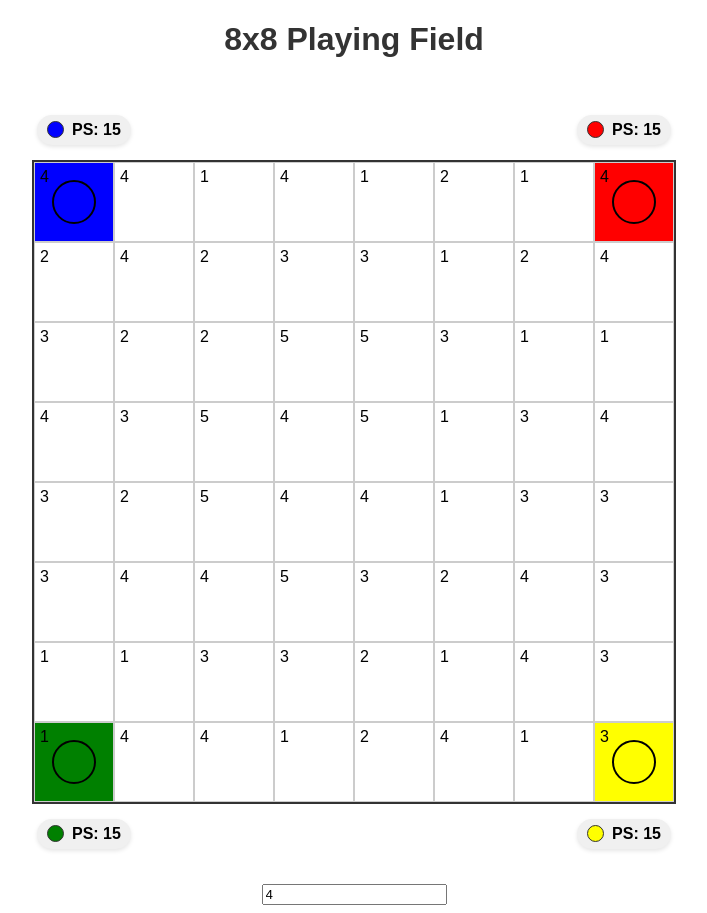
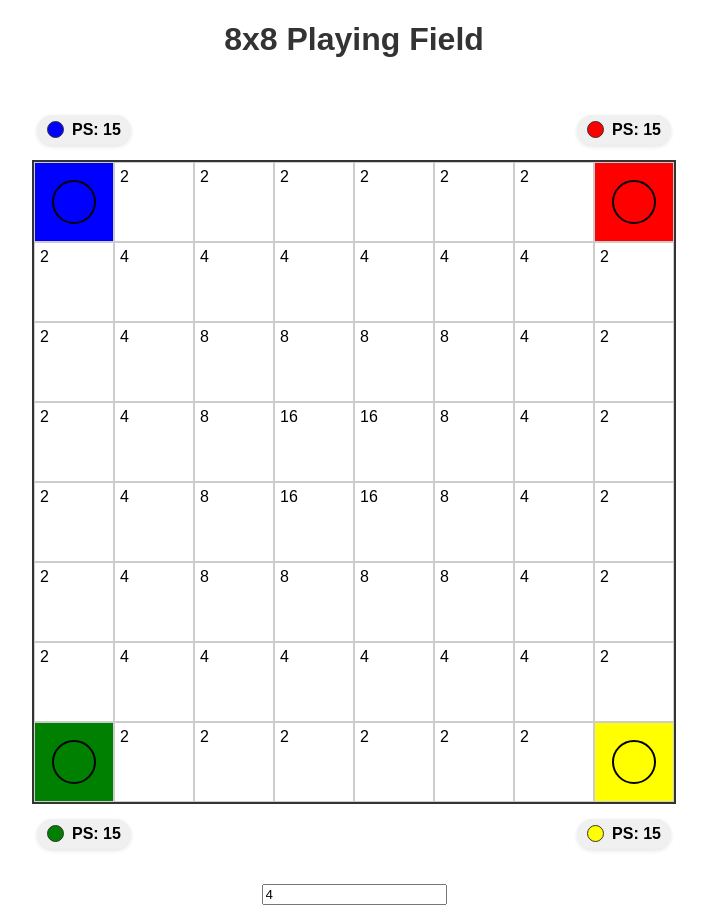
Before and after one commit to thommann/Winkeladvokat, an Angular app: page / in a window 1280 px wide. Shown: the whole page, without its empty margins (286-993 px from the left). Built offline with nearby package versions, Linux system fonts and the light colour scheme.

Commit message:
Adjust field points

```diff
--- a/src/app/playing-field/cell/cell.component.html
+++ b/src/app/playing-field/cell/cell.component.html
@@ -2,13 +2,12 @@
   class="cell"
   [class.selected]="cellState.selected"
   (click)="onClick()"
-  [style]="{'background-color': cellState.backgroundColor}"
+  [style]="{ 'background-color': cellState.backgroundColor }"
 >
-    <div class="value">{{ cellState.value }}</div>
-    <div
-            *ngIf="cellState.advocate !== undefined"
-            class="advocate"
-            [style]="{'background-color': advocateColor()}"
-    >
-    </div>
+  <div class="value">{{ cellState.value > 0 ? cellState.value : "" }}</div>
+  <div
+    *ngIf="cellState.advocate !== undefined"
+    class="advocate"
+    [style]="{ 'background-color': advocateColor() }"
+  ></div>
 </div>
--- a/src/app/playing-field/playing-field.component.ts
+++ b/src/app/playing-field/playing-field.component.ts
@@ -1,27 +1,23 @@
 import { Component, OnInit } from '@angular/core';
-import {NgForOf, NgIf} from '@angular/common';
-import {CellComponent} from './cell/cell.component';
-import {Player} from '../player.model';
-import {PlayerService} from '../player.service';
-import {CellState} from '../cell-state/CellState';
+import { NgForOf, NgIf } from '@angular/common';
+import { CellComponent } from './cell/cell.component';
+import { Player } from '../player.model';
+import { PlayerService } from '../player.service';
+import { CellState } from '../cell-state/CellState';
 
 @Component({
   selector: 'app-playing-field',
   templateUrl: './playing-field.component.html',
-  imports: [
-    NgForOf,
-    CellComponent,
-    NgIf
-  ],
+  imports: [NgForOf, CellComponent, NgIf],
   styleUrls: ['./playing-field.component.css'],
-  standalone: true
+  standalone: true,
 })
 export class PlayingFieldComponent implements OnInit {
   grid: any[][] = [];
   readonly GRID_SIZE = 8;
   players: Player[] = [];
 
-  constructor(private playerService: PlayerService) { }
+  constructor(private playerService: PlayerService) {}
 
   ngOnInit(): void {
     // Set number of players (can be adjusted as needed)
@@ -37,11 +33,17 @@ export class PlayingFieldComponent implements OnInit {
     for (let i = 0; i < this.GRID_SIZE; i++) {
       const row = [];
       for (let j = 0; j < this.GRID_SIZE; j++) {
+        let points = 2;
+        if (i === 0 && (j === 0 || j === 7)) points = 0;
+        if (i === 7 && (j === 0 || j === 7)) points = 0;
+        if (i > 0 && i < 7 && j > 0 && j < 7) points = 4;
+        if (i > 1 && i < 6 && j > 1 && j < 6) points = 8;
+        if (i > 2 && i < 5 && j > 2 && j < 5) points = 16;
         row.push({
           selected: false,
-          value: Math.ceil(Math.random() * 5),
-          advocate: this.getStartingPlayer(i,j),
-          backgroundColor: this.backgroundColor(i, j)
+          value: Math.ceil(points),
+          advocate: this.getStartingPlayer(i, j),
+          backgroundColor: this.backgroundColor(i, j),
         } satisfies CellState);
       }
       this.grid.push(row);
@@ -50,22 +52,22 @@ export class PlayingFieldComponent implements OnInit {
 
   getStartingPlayer(i: number, j: number): Player | undefined {
     if (i == 0 && j == 0) {
-      return this.players[0]
+      return this.players[0];
     }
-    if(i == 0 && j == this.GRID_SIZE - 1) {
-      return this.players[1]
+    if (i == 0 && j == this.GRID_SIZE - 1) {
+      return this.players[1];
     }
-    if(i == this.GRID_SIZE -1 && j == this.GRID_SIZE -1) {
-      return this.players.at(2)
+    if (i == this.GRID_SIZE - 1 && j == this.GRID_SIZE - 1) {
+      return this.players.at(2);
     }
-    if (i == this.GRID_SIZE -1 && j == 0) {
-      return this.players.at(3)
+    if (i == this.GRID_SIZE - 1 && j == 0) {
+      return this.players.at(3);
     }
-    return undefined
+    return undefined;
   }
 
   backgroundColor(i: number, j: number): string {
-    return this.getStartingPlayer(i, j)?.color ?? "#fff"
+    return this.getStartingPlayer(i, j)?.color ?? '#fff';
   }
 
   onCellClick(row: number, col: number): void {
```
